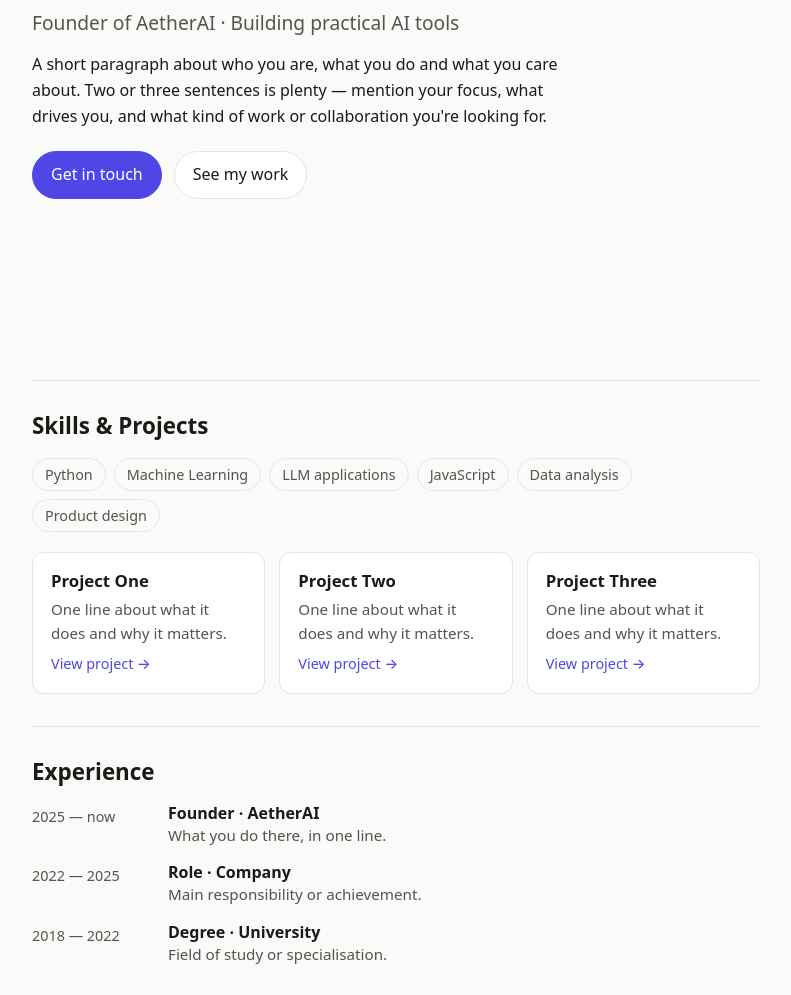
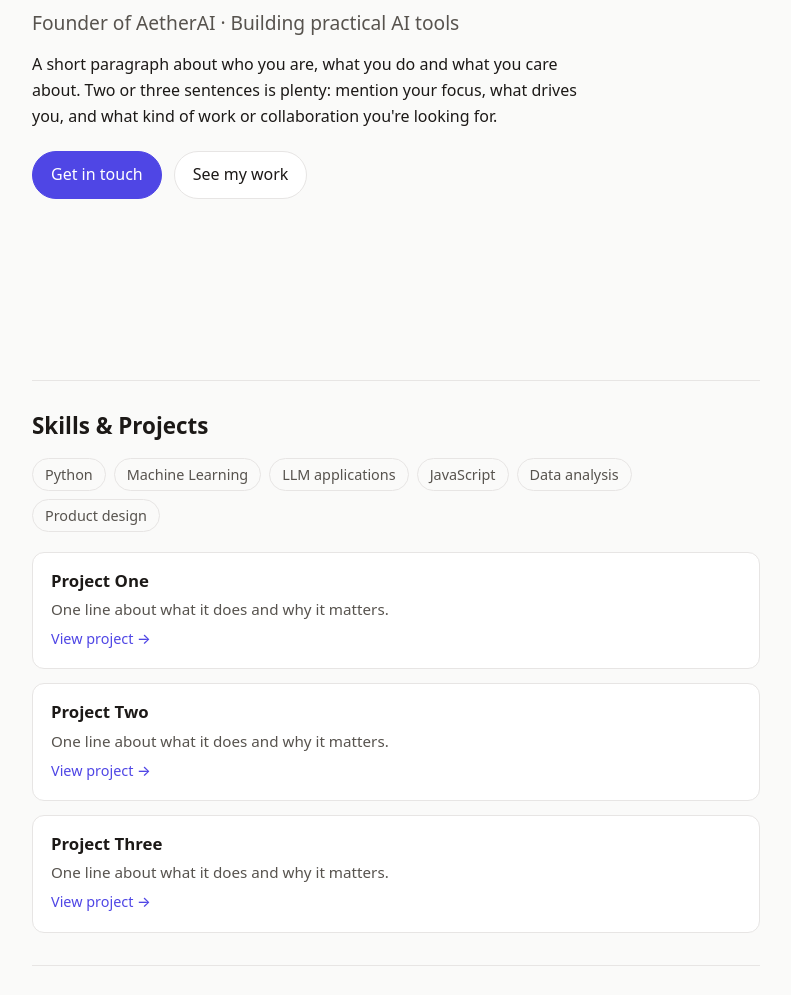
Before and after one commit to odboer27/aetherai_portfolio, a plain HTML site: page index.html in a window 1280 px wide. Shown: the part 300-1295 px from the top of the page, without its empty margins (244-1035 px from the left). Drawn offline with Linux system fonts and the light colour scheme.

Commit message:
Apply CLAUDE.md style rules to the site
Remove long dashes, mark template years as [niet gevonden] instead of
showing invented dates, and stack projects in one column so the page
reads as a story rather than a filler grid.

Co-Authored-By: Claude Opus 5.5 <noreply@anthropic.com>

```diff
--- a/index.html
+++ b/index.html
@@ -3,7 +3,7 @@
 <head>
   <meta charset="utf-8">
   <meta name="viewport" content="width=device-width, initial-scale=1">
-  <title>Your Name — Portfolio</title>
+  <title>Your Name | Portfolio</title>
   <meta name="description" content="Personal portfolio of Your Name.">
   <link rel="stylesheet" href="style.css">
 </head>
@@ -19,7 +19,7 @@
       <p class="tagline">Founder of AetherAI · Building practical AI tools</p>
       <p class="bio">
         A short paragraph about who you are, what you do and what you care about.
-        Two or three sentences is plenty — mention your focus, what drives you,
+        Two or three sentences is plenty: mention your focus, what drives you,
         and what kind of work or collaboration you're looking for.
       </p>
       <nav class="hero-links">
@@ -64,21 +64,21 @@
       <h2>Experience</h2>
       <ol class="timeline">
         <li>
-          <span class="when">2025 — now</span>
+          <span class="when">[niet gevonden] to now</span>
           <div>
             <h3>Founder · AetherAI</h3>
             <p>What you do there, in one line.</p>
           </div>
         </li>
         <li>
-          <span class="when">2022 — 2025</span>
+          <span class="when">[niet gevonden]</span>
           <div>
             <h3>Role · Company</h3>
             <p>Main responsibility or achievement.</p>
           </div>
         </li>
         <li>
-          <span class="when">2018 — 2022</span>
+          <span class="when">[niet gevonden]</span>
           <div>
             <h3>Degree · University</h3>
             <p>Field of study or specialisation.</p>
--- a/style.css
+++ b/style.css
@@ -118,10 +118,10 @@ h1 {
   color: var(--muted);
 }
 
-/* Project cards */
+/* Projects: one column so they read top to bottom, not as a filler grid */
 .cards {
-  display: grid;
-  grid-template-columns: repeat(auto-fit, minmax(200px, 1fr));
+  display: flex;
+  flex-direction: column;
   gap: 14px;
 }
 .card {
```
Also changed, not shown: 1 other file.
